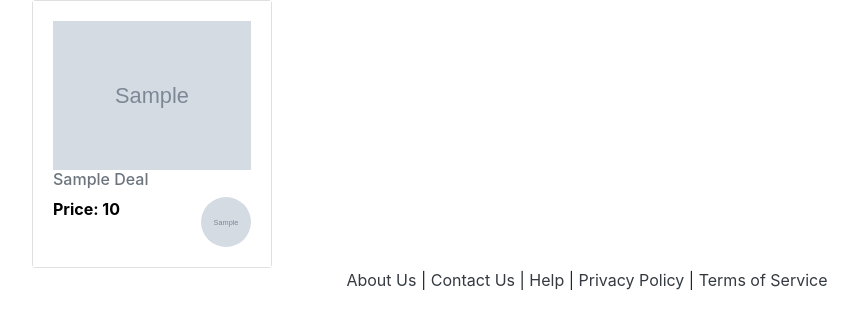
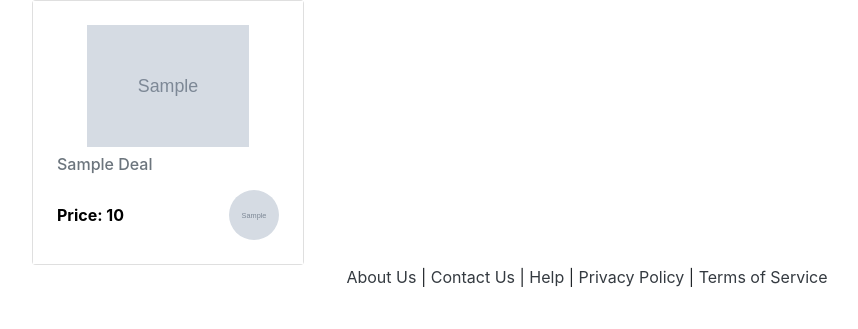
Before and after one commit to jaspearson/csc424, a Django app: template templates/search.html in a window 1280 px wide. Shown: the part 67-396 px from the top of the page, without its empty margins (53-911 px from the left). Run offline with Django 3.2, Linux system fonts and the light colour scheme; the template is opened without the code that fills it: most values are stand-ins (such as "Sample title", 1, 10 or a date in 2020); grey boxes marked "Sample" are stand-in pictures; some libraries are stand-ins or nearby versions.

Commit message:
Aligns Price and Store Icon on the Search page.

```diff
--- a/templates/search.html
+++ b/templates/search.html
@@ -10,16 +10,33 @@
 
             {%  for deal in deals %}
                 <div class="col-md-4" >
-                    <div class="card h-100" style="width: 15rem;">
+                    <div class="card h-100" style="width: 17rem;">
 
-                        <div class="card-body h-100 search-card-body">
-                            <img class="img-fluid" src="{{ deal.image_url }}" />
-                            <div class="text-capitalize">
-                                <a href="{{ deal.url }}" class="text-secondary text-decoration-none" target="_blank" ><h6>{{ deal.title }}</h6></a>
+                        <div class="card-body search-card-body d-flex flex-column justify-content-between">
+                            <!--Display the Product Image -->
+                            <div class="product-image-wrapper text-center">
+                                <img class="img-fluid p-1" src="{{ deal.image_url }}" style="max-height: 170px; max-width: 170px;"/>
                             </div>
-                            <div class="card-text position-relative float-left"> <b>Price: {{ deal.price }} </b></div>
-                            <div class="position-relative float-right rounded-circle">
-                                <img class= "mg-fluid rounded-circle" src= "{%  static deal.store_icon %}" style="width: 50px; height: 50px;"/>
+
+                            <!--Display the Title and hyperlink to the product -->
+
+                            <div class="text-capitalize p-1" >
+                               <a href="{{ deal.url }}" class="card-title text-secondary text-decoration-none" target="_blank" >
+                                   <!--Truncate the product title so that it will fit in the card -->
+                                   <h6>{{ deal.title| truncatechars:50 }}</h6>
+                               </a>
+                            </div>
+
+                            <!--Display the price and Store Logo -->
+                            <div id="price-logo-container" class="p-1 d-flex flex-row align-bottom justify-content-between">
+
+                                <!-- Price -->
+                                <div class="card-text align-self-center float-left"> <b>Price: {{ deal.price }} </b></div>
+
+                                <!--Store Logo -->
+                                <div class="rounded-circle align-self-end float-right">
+                                    <img class= "mg-fluid rounded-circle" src= "{%  static deal.store_icon %}" style="width: 50px; height: 50px;"/>
+                                </div>
                             </div>
                         </div>
 
```
